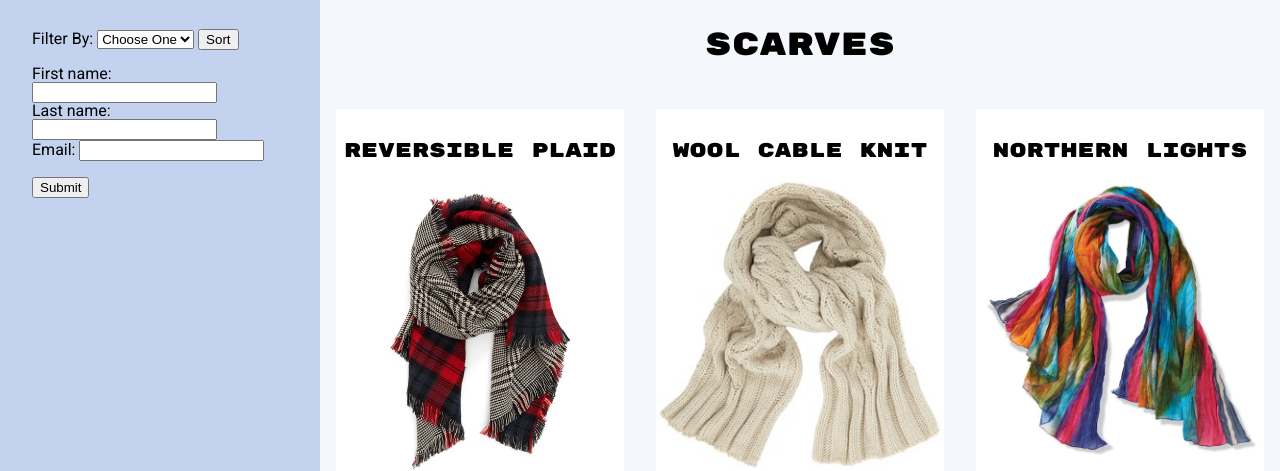
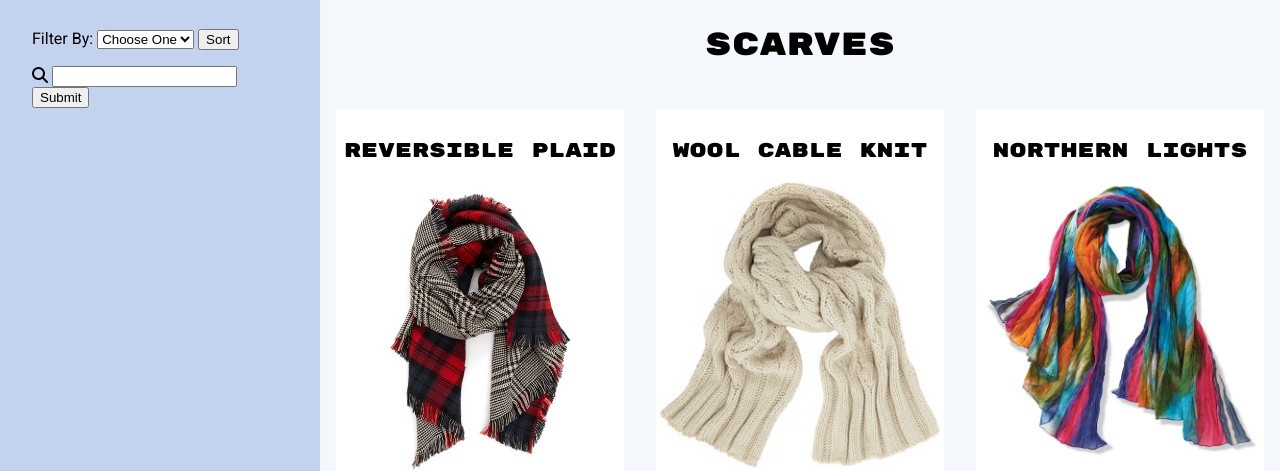
Before and after one commit to mijitron/ecommerce-site, a plain HTML site: page index.html in a window 1280 px wide. Shown: the part 359-830 px from the top of the page. Drawn offline with Linux system fonts and the light colour scheme.

Commit message:
form handler correction

```diff
--- a/index.html
+++ b/index.html
@@ -38,9 +38,7 @@
       <input type="submit" value="Sort">
     </form> <br>
     <form name="custInfo" onsubmit="capture();">
-    First name: <input type="text" name="fName"><br>
-    Last name: <input type="text" name="lName"><br>
-    Email: <input type="text" name="emailAddress"><br><br>
+    <i class="fa fa-search" aria-hidden="true"></i> <input type="text" name="name">
     <input type="submit" value="Submit">
     </form>
 </form>
```
